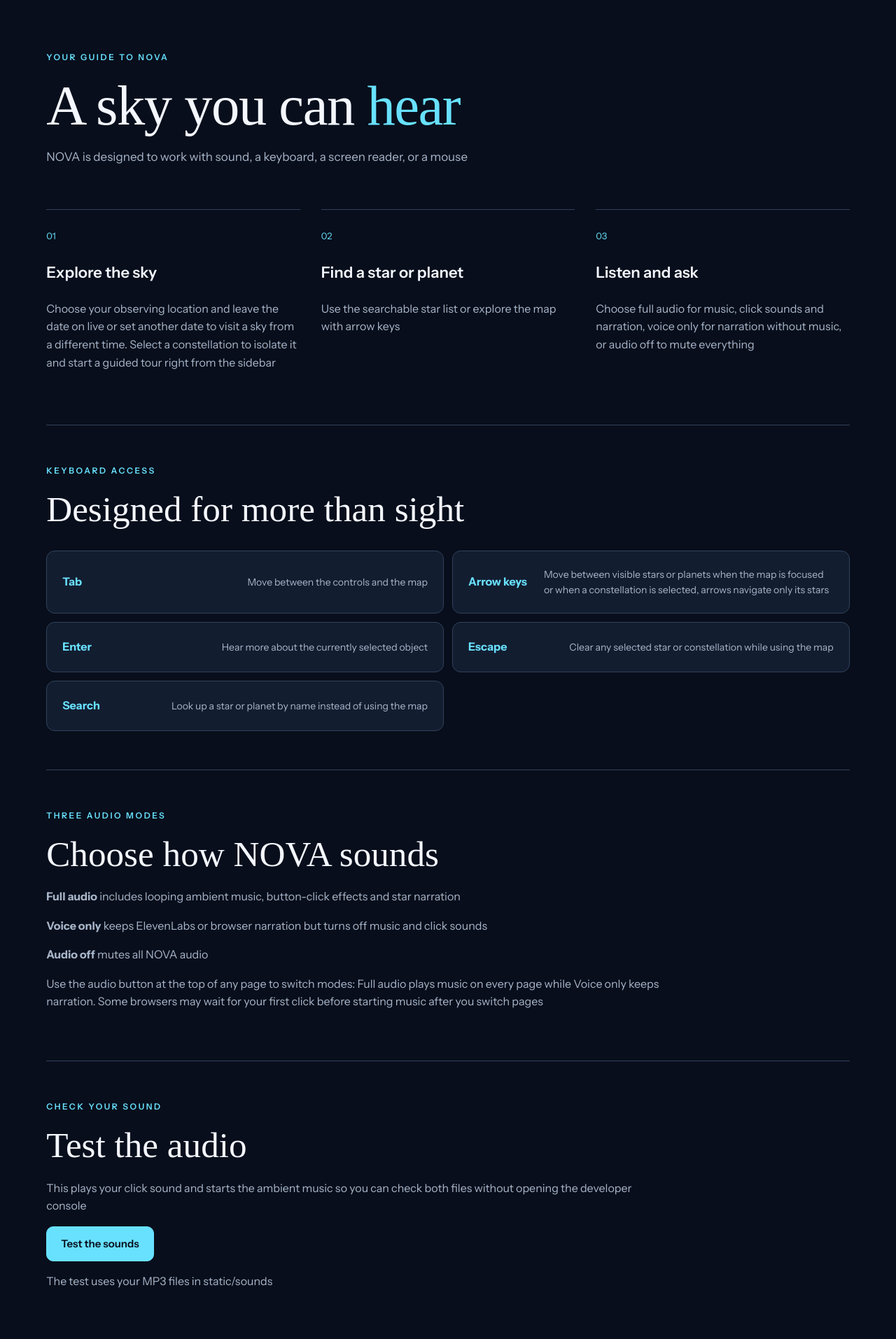
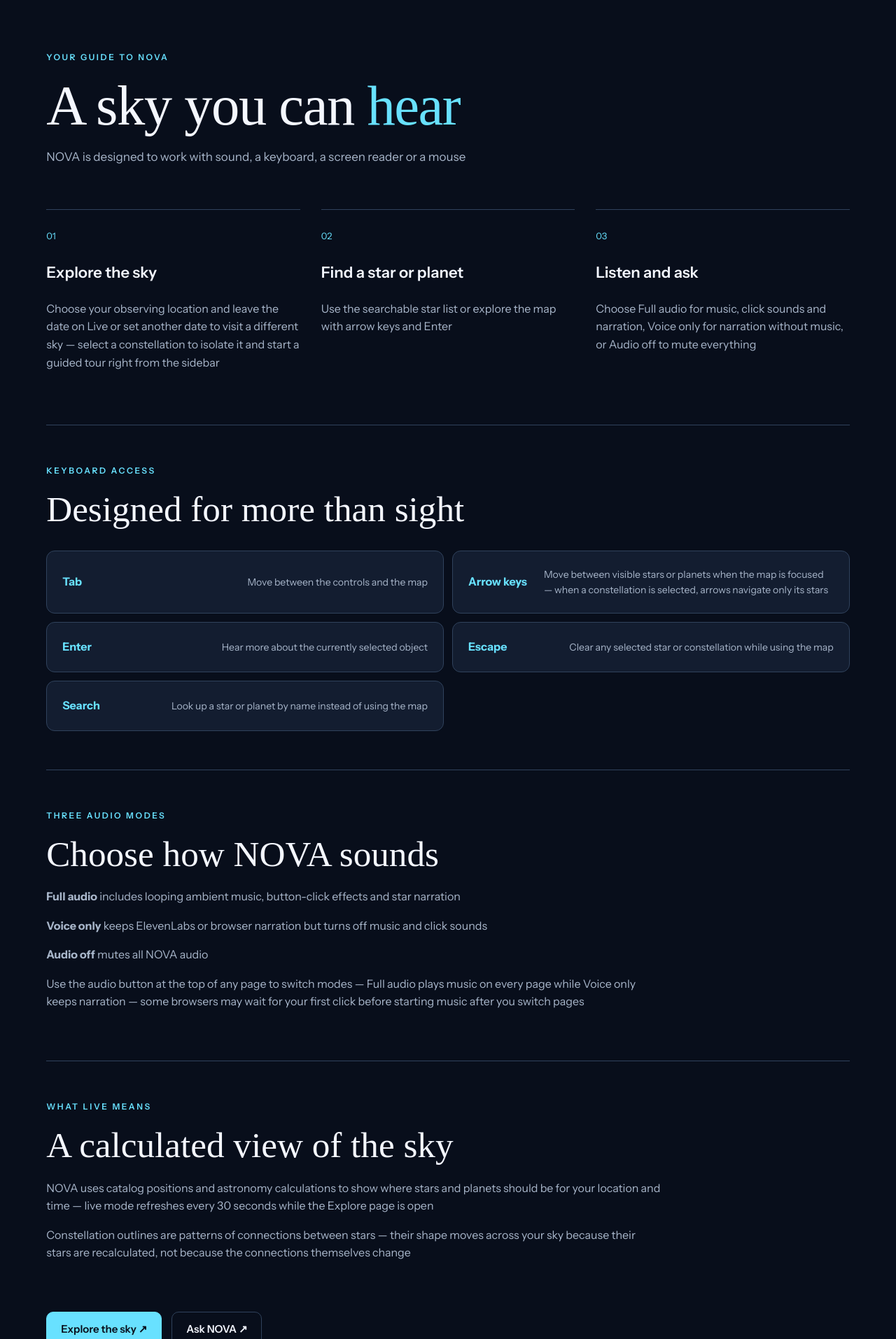
Before and after one commit to RaunavWad/Nova, a Flask app: page /guide in a window 1280 px wide. Shown: the part 95-2009 px from the top of the page at 70% size. Run offline with Flask 3, Linux system fonts and the light colour scheme; some web fonts are replaced.

Commit message:
removed test sounds

```diff
--- a/web/templates/guide.html
+++ b/web/templates/guide.html
@@ -7,22 +7,22 @@
  <p class="eyebrow">YOUR GUIDE TO NOVA</p>
  <h1 class="page-title">A sky you can <em>hear</em>
 </h1>
- <p class="page-lead">NOVA is designed to work with sound, a keyboard, a screen reader, or a mouse</p>
+ <p class="page-lead">NOVA is designed to work with sound, a keyboard, a screen reader or a mouse</p>
  <div class="info-grid guide-steps">
    <article>
 <span class="info-num">01</span>
 <h3>Explore the sky</h3>
-<p>Choose your observing location and leave the date on live or set another date to visit a sky from a different time. Select a constellation to isolate it and start a guided tour right from the sidebar</p>
+<p>Choose your observing location and leave the date on Live or set another date to visit a different sky — select a constellation to isolate it and start a guided tour right from the sidebar</p>
 </article>
    <article>
 <span class="info-num">02</span>
 <h3>Find a star or planet</h3>
-<p>Use the searchable star list or explore the map with arrow keys</p>
+<p>Use the searchable star list or explore the map with arrow keys and Enter</p>
 </article>
    <article>
 <span class="info-num">03</span>
 <h3>Listen and ask</h3>
-<p>Choose full audio for music, click sounds and narration, voice only for narration without music, or audio off to mute everything</p>
+<p>Choose Full audio for music, click sounds and narration, Voice only for narration without music, or Audio off to mute everything</p>
 </article>
  </div>
  <section class="guide-info">
@@ -35,7 +35,7 @@
 </div>
    <div>
 <strong>Arrow keys</strong>
-<span>Move between visible stars or planets when the map is focused or when a constellation is selected, arrows navigate only its stars</span>
+<span>Move between visible stars or planets when the map is focused — when a constellation is selected, arrows navigate only its stars</span>
 </div>
    <div>
 <strong>Enter</strong>
@@ -60,21 +60,14 @@
 <strong>Voice only</strong> keeps ElevenLabs or browser narration but turns off music and click sounds</p>
 <p>
 <strong>Audio off</strong> mutes all NOVA audio</p>
-<p>Use the audio button at the top of any page to switch modes: Full audio plays music on every page while Voice only keeps narration. Some browsers may wait for your first click before starting music after you switch pages</p>
+<p>Use the audio button at the top of any page to switch modes — Full audio plays music on every page while Voice only keeps narration — some browsers may wait for your first click before starting music after you switch pages</p>
 </section>
- <!-- easy way to check if the actual mp3 files load -->
- <section class="guide-info">
-   <p class="eyebrow">CHECK YOUR SOUND</p>
-   <h2>Test the audio</h2>
-   <p>This plays your click sound and starts the ambient music so you can check both files without opening the developer console</p>
-   <button id="novaTestSound" class="primary-btn" type="button">Test the sounds</button>
-   <p id="novaTestStatus" class="muted" role="status">The test uses your MP3 files in static/sounds</p>
- </section>
+
  <section class="guide-info">
 <p class="eyebrow">WHAT LIVE MEANS</p>
 <h2>A calculated view of the sky</h2>
-<p>NOVA uses catalog positions and astronomy calculations to show where stars and planets should be for your location and time. Live mode refreshes every 30 seconds while the Explore page is open.</p>
-<p>Constellation outlines are patterns of connections between stars and their shape moves across your sky because their stars are recalculated, not because the connections themselves change.</p>
+<p>NOVA uses catalog positions and astronomy calculations to show where stars and planets should be for your location and time — live mode refreshes every 30 seconds while the Explore page is open</p>
+<p>Constellation outlines are patterns of connections between stars — their shape moves across your sky because their stars are recalculated, not because the connections themselves change</p>
 </section>
  <div class="guide-buttons">
 <a class="primary-btn" href="{{ url_for('explore') }}">Explore the sky ↗</a>
```
